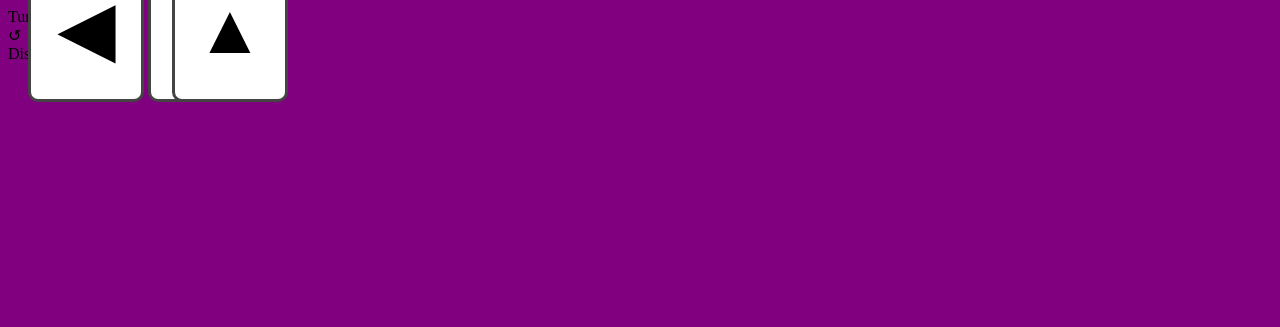
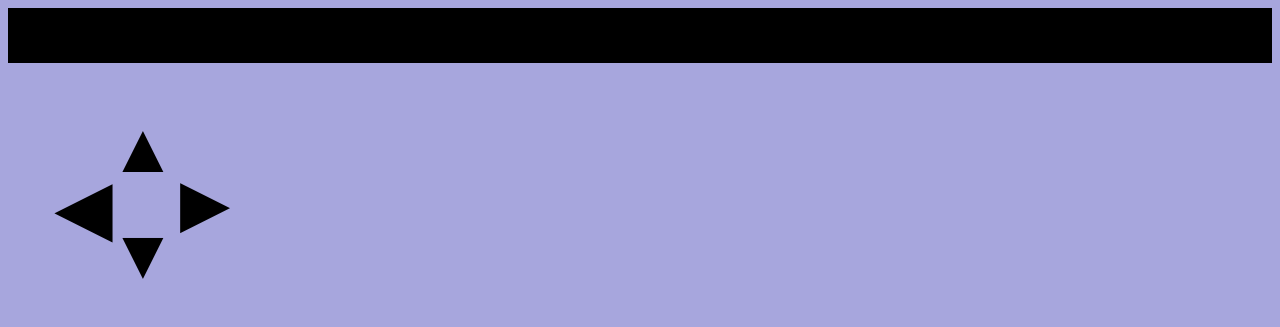
Before and after one commit to dkapila/aurora, a website: page public/games/aurora/index.html in a window 1280 px wide. Drawn offline with Linux system fonts and the light colour scheme.

Commit message:
gamepad arrow keys

```diff
--- a/public/games/aurora/css/aurora.css
+++ b/public/games/aurora/css/aurora.css
@@ -1,5 +1,5 @@
 html, body {
-  background-color: purple;
+  background-color: #A7A6DD;
 }
 #buttons {
   position: absolute;
@@ -10,10 +10,7 @@ html, body {
   user-select: none;
 }
 .button {
-  background-color: #fff;
   color: #000;
-  border: 3px solid #444;
-  border-radius: 10px;
   width: 110px;
   height: 110px;
   text-align: center;
@@ -24,11 +21,26 @@ html, body {
   position: absolute;
 }
 #left {
+  top: 160px;
   left: 20px;
 }
 #right {
+  top: 161px;
   left: 140px;
+  font-size: 60px;
 }
 #up {
-  right: 20px;
+  top: 100px;
+  left: 80px;
 }
+
+#down {
+  top: 206px;
+  left: 80px;
+}
+
+@media screen and (orientation: landscape) {
+    body {
+      background: black;
+    }
+}
--- a/public/games/aurora/index.html
+++ b/public/games/aurora/index.html
@@ -36,8 +36,9 @@ requirejs.config({
     <div id="buttons" class="hft-fullsize">
       <div class="button" id="left">◀</div>
       <div class="button" id="right">▶</div>
+      <div class="button" id="up">▲</div>
+      <div class="button" id="down">▼</div>
       <canvas id="avatar"></canvas>
-      <div class="button" id="up">▲</div>
     </div>
     <div id="hft-portrait" class="hft-fullsize hft-fullcenter">
       <div class="hft-portrait-rot90">
```
